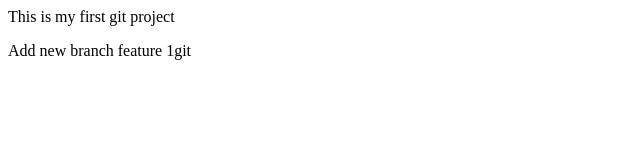
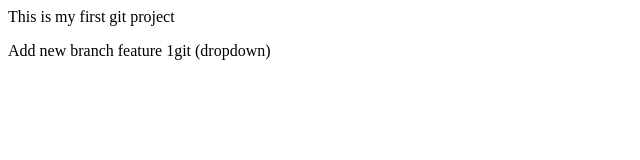
Before and after one commit to Zahid0247/localrepo, a plain HTML site: page index.html in a window 1280 px wide. Shown: the full height of the page, 0-640 px from the left. Drawn offline with Linux system fonts and the light colour scheme.

Commit message:
add dropdown

```diff
--- a/index.html
+++ b/index.html
@@ -1,3 +1,3 @@
 <p>This is my first git project</p>
 
-<p>Add new branch feature 1git </p>
+<p>Add new branch feature 1git (dropdown)</p>
```
